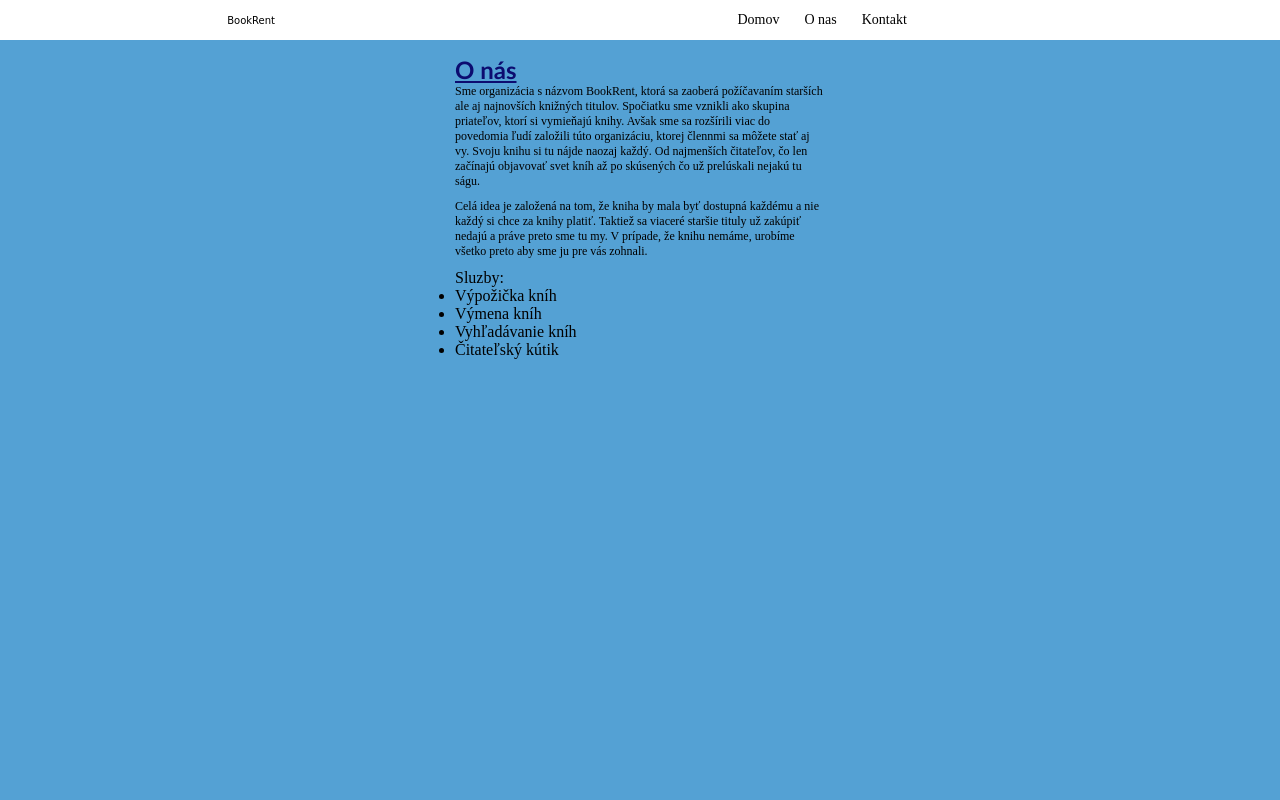
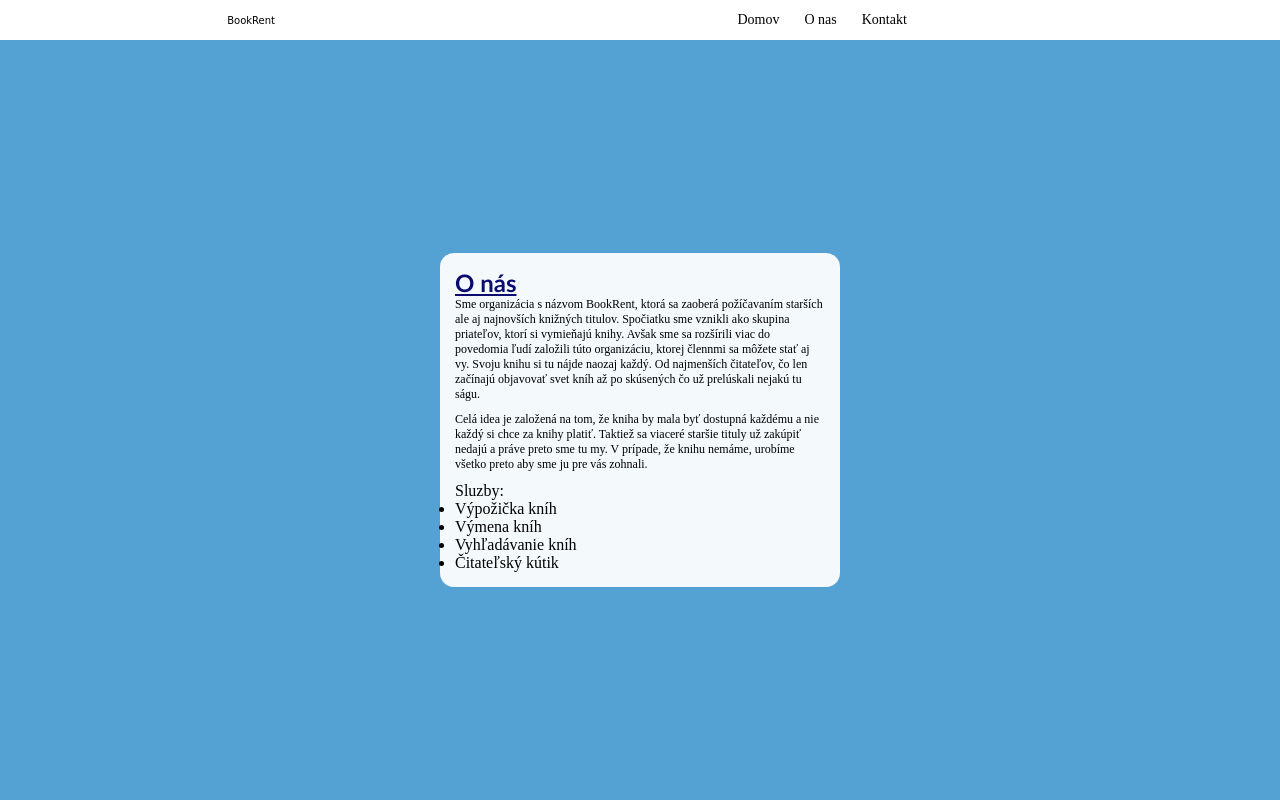
Before and after one commit to PeterKulas/VAII_Semestr-lnaPr, a PHP site: page /about.html in a window 1280 px wide. Run offline with PHP 8.4, Linux system fonts and the light colour scheme.

Commit message:
about.html background

```diff
--- a/Checkpoint1/style.css
+++ b/Checkpoint1/style.css
@@ -138,7 +138,7 @@ body {
   display: flex;
   flex-direction: column;
   align-items: center;
-  background-color: rgba(255, 255, 255, 0.932);
+  justify-content: center;
   background-color: #54a1d4;
   height: 95%;
 }
@@ -146,6 +146,8 @@ body {
 .about-context {
   width: 400px;
   padding: 15px;
+  background-color: rgba(255, 255, 255, 0.932);
+  border-radius: 14px;
 }
 
 .about-container h2 {
```
